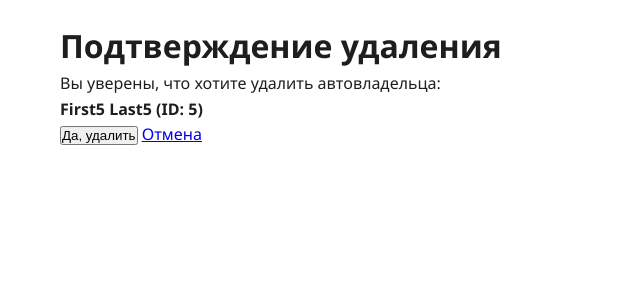
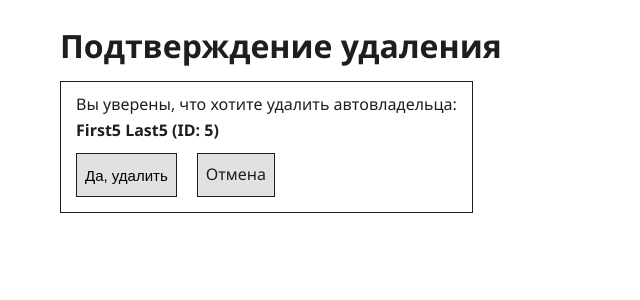
Before and after one commit to KlimVladMaks/web-lab-2, a Django app: page /owner/delete/5/ in a window 1280 px wide. Shown: the top 300 px of the page, without its empty margins (0-640 px from the left). Run offline with Django 5.2, Linux system fonts and the light colour scheme; data comes from the database, SQL or seed files in the repository; both versions use the stored data as it was after the commit.

Commit message:
Commit 29

```diff
--- a/django_project_klimenkov/static/css/styles.css
+++ b/django_project_klimenkov/static/css/styles.css
@@ -1,10 +1,13 @@
+/* Общие стили */
+
 :root {
     --background-color: rgb(255, 255, 255);
-    --gray: rgb(213, 213, 213);
+    --grey: rgb(225, 225, 225);
     --black: rgb(30, 30, 30);
     --light-blue: rgb(183, 182, 255);
     --blue: rgb(0, 0, 126);
     --red: rgb(182, 0, 0);
+    --light-red: rgb(255, 200, 200);
 }
 
 * {
@@ -23,9 +26,11 @@ body {
     margin: 0 auto;
 }
 
+/* Список */
+
 .nav-menu {
     display: inline-block;
-    background-color: var(--gray);
+    background-color: var(--grey);
     padding: 15px;
     margin: 8px 0;
     border: 1px solid var(--black);
@@ -44,7 +49,7 @@ body {
 .create-button {
     display: inline-block;
     padding: 8px 12px;
-    background: var(--gray);
+    background: var(--grey);
     color: var(--black);
     text-decoration: none;
     margin: 10px 0;
@@ -71,7 +76,7 @@ body {
 }
 
 .table th {
-    background-color: var(--gray);
+    background-color: var(--grey);
 }
 
 .table a {
@@ -91,3 +96,80 @@ body {
     color: var(--red);
     border-bottom: 2px solid var(--red)
 }
+
+/* Подробнее */
+
+.back-button {
+    text-decoration: none;
+    color: var(--black);
+    font-weight: 500;
+}
+
+.back-button:hover {
+    border-bottom: 2px solid var(--blue);
+    color: var(--blue);
+}
+
+.detail-card {
+    display: inline-block;
+    border: 1px solid var(--black);
+    padding: 10px;
+    margin-top: 10px;
+}
+
+/* Изменение, добавление, удаление */
+
+.form {
+    display: inline-block;
+    border: 1px solid var(--black);
+    padding: 15px;
+    padding-top: 10px;
+    margin-top: 10px;
+}
+
+.form input {
+    padding: 5px;
+    margin: 10px 5px;
+}
+
+.form label {
+    font-weight: 500;
+}
+
+.form .buttons {
+    display: inline-flex;
+    margin-top: 10px;
+    gap: 20px;
+}
+
+.form button {
+    padding: 8px;
+    font-size: 15px;
+    background-color: var(--grey);
+    border: 1px solid var(--black);
+    cursor: pointer;
+}
+
+.form button:hover {
+    background-color: var(--light-blue);
+    color: var(--blue);
+    border: 1px solid var(--blue);
+}
+
+.form a {
+    padding: 8px;
+    border: 1px solid var(--black);
+    color: var(--black);
+    text-decoration: none;
+    background-color: var(--grey);
+}
+
+.form a:hover {
+    opacity: 0.8;
+}
+
+.form .delete:hover {
+    background-color: var(--light-red);
+    color: var(--red);
+    border: 1px solid var(--red);
+}
--- a/django_project_klimenkov/templates/cars/car_detail.html
+++ b/django_project_klimenkov/templates/cars/car_detail.html
@@ -8,11 +8,11 @@
     <link rel="stylesheet" href="{% static 'css/styles.css'%}" type="text/css">
 </head>
 <body>
-    <a href="{% url 'cars_list' %}">← Назад к списку автомобилей</a>
+    <a href="{% url 'cars_list' %}" class="back-button">← Назад к списку автомобилей</a>
 
     <h1>Информация об автомобиле</h1>
 
-    <div>
+    <div class="detail-card">
         <p><strong>ID:</strong> {{ car.car_id }}</p>
         <p><strong>Модель:</strong> {{ car.model }}</p>
         <p><strong>Государственный номер:</strong> {{ car.license_plate }}</p>
--- a/django_project_klimenkov/templates/owners/confirm_delete_owner.html
+++ b/django_project_klimenkov/templates/owners/confirm_delete_owner.html
@@ -10,17 +10,17 @@
 <body>
     <h1>Подтверждение удаления</h1>
 
-    <p>Вы уверены, что хотите удалить автовладельца:</p>
-    <p><strong>{{ owner.first_name }} {{ owner.last_name }} (ID: {{ owner.id }})</strong></p>
+    <div class="form">
+        <p>Вы уверены, что хотите удалить автовладельца:</p>
+        <p><strong>{{ owner.first_name }} {{ owner.last_name }} (ID: {{ owner.id }})</strong></p>
 
-    <form method="post">
-        {% csrf_token %}
-        <button type="submit">
-            Да, удалить
-        </button>
-        <a href="{% url 'owners_list' %}">
-            Отмена
-        </a>
-    </form>
+        <form method="post">
+            {% csrf_token %}
+            <div class="buttons">
+                <button type="submit" class="delete">Да, удалить</button>
+                <a href="{% url 'owners_list' %}">Отмена</a>
+            </div>
+        </form>
+    </div>
 </body>
 </html>
--- a/django_project_klimenkov/templates/owners/owner_detail.html
+++ b/django_project_klimenkov/templates/owners/owner_detail.html
@@ -8,11 +8,11 @@
     <link rel="stylesheet" href="{% static 'css/styles.css'%}" type="text/css">
 </head>
 <body>
-    <a href="{% url 'owners_list' %}">← Назад к списку автовладельцев</a>
+    <a href="{% url 'owners_list' %}" class="back-button">← Назад к списку автовладельцев</a>
 
     <h1>Информация об автовладельце</h1>
 
-    <div>
+    <div class="detail-card">
         <p><strong>ID владельца:</strong> {{ owner.id }}</p>
         <p><strong>Username:</strong> {{ owner.username }}</p>
         <p><strong>Фамилия:</strong> {{ owner.last_name }}</p>
```
Also changed, not shown: django_project_klimenkov/templates/cars/confirm_delete_car.html (+12 -11 lines), django_project_klimenkov/templates/cars/create_car.html (+5 -3 lines), django_project_klimenkov/templates/cars/edit_car.html (+5 -3 lines), django_project_klimenkov/templates/owners/create_owner.html (+5 -3 lines), django_project_klimenkov/templates/owners/edit_owner.html (+5 -3 lines), django_project_klimenkov/db.sqlite3.
